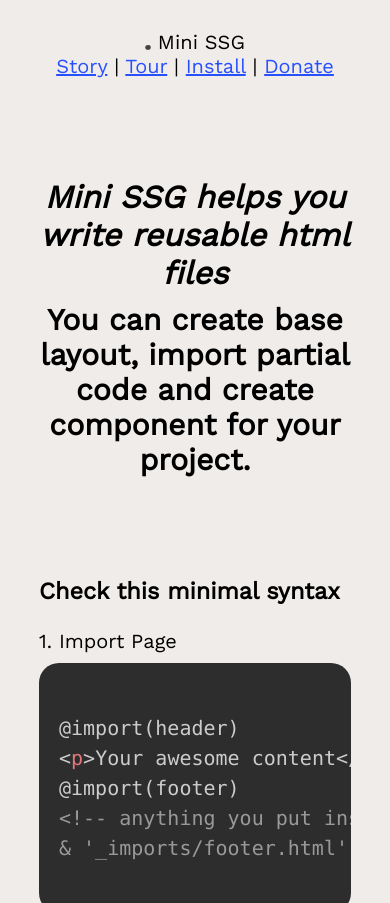
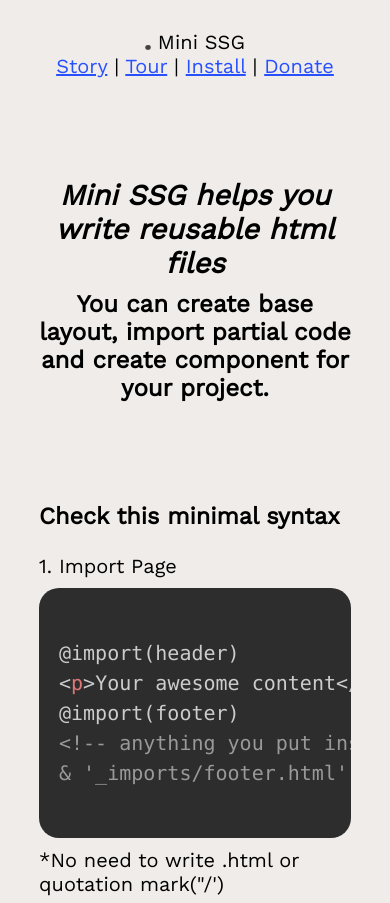
Before and after one commit to hilmanski/mini-SSG-website, a website: page public/tour/index.html in a window 390 px wide. Shown: the top 903 px of the page. Drawn offline with nearby package versions, Linux system fonts and the light colour scheme.

Commit message:
font size on responsive

```diff
--- a/dev/pages/assets/css/main.css
+++ b/dev/pages/assets/css/main.css
@@ -103,7 +103,11 @@
   }
 
   h1{
-  	font-size: 2rem;
+  	font-size: 1.8rem;
+  }
+
+  h2{
+  	font-size: 1.5rem;
   }
 
 	.bubble {
--- a/public/assets/css/main.css
+++ b/public/assets/css/main.css
@@ -103,7 +103,11 @@
   }
 
   h1{
-  	font-size: 2rem;
+  	font-size: 1.8rem;
+  }
+
+  h2{
+  	font-size: 1.5rem;
   }
 
 	.bubble {
--- a/public/tour/index.html
+++ b/public/tour/index.html
@@ -33,7 +33,7 @@
 
 <main>
 	<div class="hero text-center">
-		<h1>Mini SSG helps you <br>write reusable html files</h1>
+		<h1>Mini SSG helps you <span class="desktop-only"><br></span>write reusable html files</h1>
 		<h2>
 			You can create base layout, import partial code <span class="desktop-only"><br></span> and create component
 			for your project.
```
Also changed, not shown: dev/pages/tour.html (+1 -1 lines).
